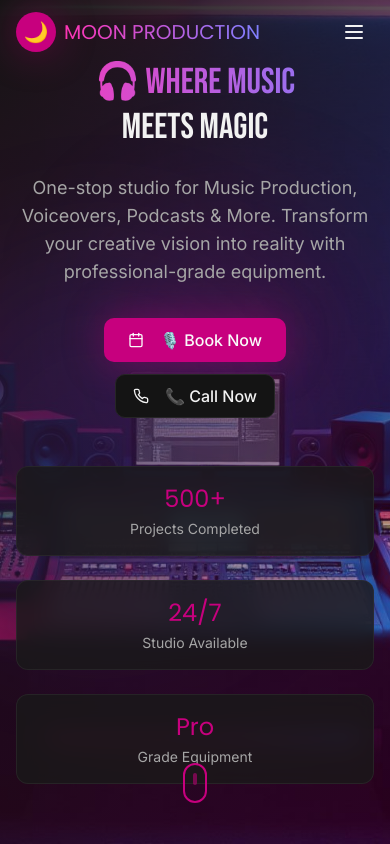
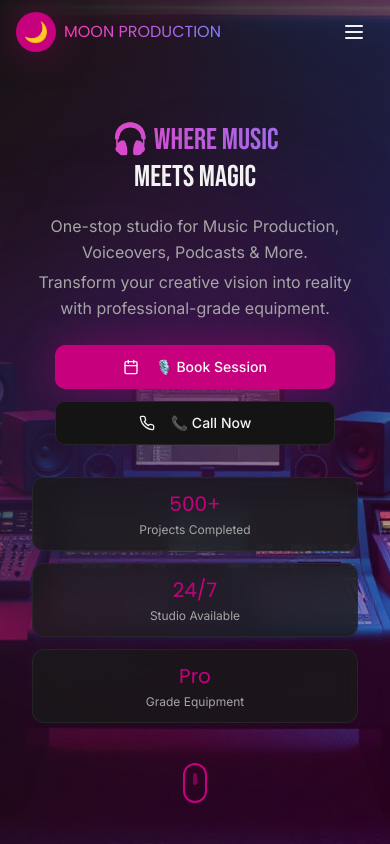
Before and after one commit to smbgAlokk/Moon-Production, a React (Vite) app: page / in a window 390 px wide. Shown: the top 844 px of the page. Built offline with nearby package versions, Linux system fonts and the light colour scheme.

Commit message:
Fix responsive design issues
Improve responsiveness across mobile and tablet devices to prevent UI issues such as overlapping headings.

```diff
--- a/src/components/AboutSection.tsx
+++ b/src/components/AboutSection.tsx
@@ -43,12 +43,12 @@ const AboutSection = () => {
           {/* Content Side */}
           <div className="space-y-8">
             <div>
-              <h2 className="font-heading text-4xl sm:text-5xl mb-6">
+              <h2 className="font-heading text-3xl sm:text-4xl md:text-5xl mb-4 sm:mb-6 leading-tight">
                 <span className="text-gradient">About</span>
                 <br />
                 <span className="text-foreground">MOON PRODUCTION</span>
               </h2>
-              <div className="space-y-6 text-lg text-muted-foreground leading-relaxed">
+              <div className="space-y-4 sm:space-y-6 text-base sm:text-lg text-muted-foreground leading-relaxed">
                 <p>
                   Moon Production is not just a studio — it's a space where creativity flows.
                   We're based in Delhi and offer end-to-end audio and visual production: from vocal recording
--- a/src/components/Header.tsx
+++ b/src/components/Header.tsx
@@ -36,8 +36,8 @@ const Header = () => {
             <div className="w-10 h-10 bg-primary rounded-full flex items-center justify-center studio-glow">
               <span className="text-primary-foreground font-heading text-xl">🌙</span>
             </div>
-            <div>
-              <h1 className="font-heading text-xl md:text-2xl text-gradient">
+            <div className="min-w-0">
+              <h1 className="font-heading text-base sm:text-lg md:text-xl lg:text-2xl text-gradient truncate">
                 MOON PRODUCTION
               </h1>
               <p className="text-xs text-muted-foreground hidden sm:block">
@@ -60,31 +60,40 @@ const Header = () => {
           </nav>
 
           {/* CTA Buttons */}
-          <div className="hidden md:flex items-center space-x-4">
-            <Button variant="outline" size="sm" className="hover-glow">
-              <Phone className="w-4 h-4 mr-2" />
-              Call Now
+          <div className="hidden lg:flex items-center space-x-2 xl:space-x-4">
+            <Button variant="outline" size="sm" className="hover-glow text-xs xl:text-sm px-2 xl:px-3">
+              <Phone className="w-3 h-3 xl:w-4 xl:h-4 mr-1 xl:mr-2" />
+              <span className="hidden xl:inline">Call Now</span>
+              <span className="xl:hidden">Call</span>
             </Button>
             {user ? (
-              <div className="flex items-center space-x-2">
-                <Button size="sm" className="studio-glow animate-pulse-glow" asChild>
-                  <Link to="/booking">🎙️ Book Session</Link>
+              <div className="flex items-center space-x-1 xl:space-x-2">
+                <Button size="sm" className="studio-glow animate-pulse-glow text-xs xl:text-sm px-2 xl:px-3" asChild>
+                  <Link to="/booking">
+                    <span className="hidden xl:inline">🎙️ Book Session</span>
+                    <span className="xl:hidden">🎙️ Book</span>
+                  </Link>
                 </Button>
-                <Button variant="outline" size="sm" onClick={signOut}>
-                  <LogOut className="w-4 h-4 mr-2" />
-                  Sign Out
+                <Button variant="outline" size="sm" onClick={signOut} className="text-xs xl:text-sm px-2 xl:px-3">
+                  <LogOut className="w-3 h-3 xl:w-4 xl:h-4 mr-1 xl:mr-2" />
+                  <span className="hidden xl:inline">Sign Out</span>
+                  <span className="xl:hidden">Out</span>
                 </Button>
               </div>
             ) : (
-              <div className="flex items-center space-x-2">
-                <Button variant="outline" size="sm" asChild>
+              <div className="flex items-center space-x-1 xl:space-x-2">
+                <Button variant="outline" size="sm" asChild className="text-xs xl:text-sm px-2 xl:px-3">
                   <Link to="/auth">
-                    <User className="w-4 h-4 mr-2" />
-                    Sign In
+                    <User className="w-3 h-3 xl:w-4 xl:h-4 mr-1 xl:mr-2" />
+                    <span className="hidden xl:inline">Sign In</span>
+                    <span className="xl:hidden">In</span>
                   </Link>
                 </Button>
-                <Button size="sm" className="studio-glow animate-pulse-glow" asChild>
-                  <Link to="/booking">🎙️ Book Session</Link>
+                <Button size="sm" className="studio-glow animate-pulse-glow text-xs xl:text-sm px-2 xl:px-3" asChild>
+                  <Link to="/booking">
+                    <span className="hidden xl:inline">🎙️ Book Session</span>
+                    <span className="xl:hidden">🎙️ Book</span>
+                  </Link>
                 </Button>
               </div>
             )}
--- a/src/components/HeroSection.tsx
+++ b/src/components/HeroSection.tsx
@@ -26,55 +26,55 @@ const HeroSection = () => {
       <div className="relative z-20 container mx-auto px-4 sm:px-6 lg:px-8 text-center">
         <div className="max-w-4xl mx-auto">
           {/* Main Heading */}
-          <h1 className="font-hero text-4xl sm:text-6xl lg:text-8xl mb-6 leading-tight">
+          <h1 className="font-hero text-3xl xs:text-4xl sm:text-5xl md:text-6xl lg:text-7xl xl:text-8xl mb-4 sm:mb-6 leading-tight">
             <span className="block text-gradient">🎧 WHERE MUSIC</span>
             <span className="block text-foreground">MEETS MAGIC</span>
           </h1>
 
           {/* Subheading */}
-          <p className="text-lg sm:text-xl lg:text-2xl text-muted-foreground mb-8 max-w-2xl mx-auto">
+          <p className="text-base sm:text-lg md:text-xl lg:text-2xl text-muted-foreground mb-6 sm:mb-8 max-w-2xl mx-auto px-4 leading-relaxed">
             One-stop studio for Music Production, Voiceovers, Podcasts & More.
-            Transform your creative vision into reality with professional-grade equipment.
+            <span className="block mt-1">Transform your creative vision into reality with professional-grade equipment.</span>
           </p>
 
           {/* CTA Buttons */}
-          <div className="flex flex-col sm:flex-row items-center justify-center gap-3 sm:gap-4 mb-12">
+          <div className="flex flex-col sm:flex-row items-center justify-center gap-3 sm:gap-4 mb-8 sm:mb-12 px-4">
             <Button
               size="lg"
-              className="studio-glow hover-glow text-base sm:text-lg px-6 sm:px-8 py-3 sm:py-4 min-w-[160px] sm:min-w-[200px] transition-bounce"
+              className="studio-glow hover-glow text-sm sm:text-base md:text-lg px-4 sm:px-6 md:px-8 py-3 sm:py-4 w-full sm:w-auto max-w-[280px] sm:min-w-[200px] transition-bounce"
               asChild
             >
               <Link to="/booking">
-                <Calendar className="w-4 h-4 sm:w-5 sm:h-5 mr-2" />
+                <Calendar className="w-4 h-4 sm:w-5 sm:h-5 mr-2 flex-shrink-0" />
                 <span className="hidden sm:inline">🎙️ Book Your Session</span>
-                <span className="sm:hidden">🎙️ Book Now</span>
+                <span className="sm:hidden">🎙️ Book Session</span>
               </Link>
             </Button>
             <Button
               variant="outline"
               size="lg"
-              className="text-base sm:text-lg px-4 sm:px-6 lg:px-8 py-3 sm:py-4 min-w-[160px] sm:min-w-[200px] glass-effect hover-glow transition-bounce"
+              className="text-sm sm:text-base md:text-lg px-4 sm:px-6 md:px-8 py-3 sm:py-4 w-full sm:w-auto max-w-[280px] sm:min-w-[200px] glass-effect hover-glow transition-bounce"
               onClick={() => window.open('tel:+918528934948', '_blank')}
             >
-              <Phone className="w-4 h-4 sm:w-5 sm:h-5 mr-2" />
+              <Phone className="w-4 h-4 sm:w-5 sm:h-5 mr-2 flex-shrink-0" />
               <span className="hidden sm:inline">📞 Contact Us Now</span>
               <span className="sm:hidden">📞 Call Now</span>
             </Button>
           </div>
 
           {/* Quick Stats */}
-          <div className="grid grid-cols-1 sm:grid-cols-3 gap-6 max-w-2xl mx-auto">
-            <div className="glass-effect p-4 rounded-lg hover-glow transition-studio">
-              <div className="text-2xl font-heading text-primary mb-1">500+</div>
-              <div className="text-sm text-muted-foreground">Projects Completed</div>
+          <div className="grid grid-cols-1 xs:grid-cols-3 gap-3 sm:gap-6 max-w-2xl mx-auto px-4">
+            <div className="glass-effect p-3 sm:p-4 rounded-lg hover-glow transition-studio text-center">
+              <div className="text-xl sm:text-2xl font-heading text-primary mb-1">500+</div>
+              <div className="text-xs sm:text-sm text-muted-foreground">Projects Completed</div>
             </div>
-            <div className="glass-effect p-4 rounded-lg hover-glow transition-studio">
-              <div className="text-2xl font-heading text-primary mb-1">24/7</div>
-              <div className="text-sm text-muted-foreground">Studio Available</div>
+            <div className="glass-effect p-3 sm:p-4 rounded-lg hover-glow transition-studio text-center">
+              <div className="text-xl sm:text-2xl font-heading text-primary mb-1">24/7</div>
+              <div className="text-xs sm:text-sm text-muted-foreground">Studio Available</div>
             </div>
-            <div className="glass-effect p-4 rounded-lg hover-glow transition-studio">
-              <div className="text-2xl font-heading text-primary mb-1">Pro</div>
-              <div className="text-sm text-muted-foreground">Grade Equipment</div>
+            <div className="glass-effect p-3 sm:p-4 rounded-lg hover-glow transition-studio text-center">
+              <div className="text-xl sm:text-2xl font-heading text-primary mb-1">Pro</div>
+              <div className="text-xs sm:text-sm text-muted-foreground">Grade Equipment</div>
             </div>
           </div>
         </div>
--- a/src/components/ServicesSection.tsx
+++ b/src/components/ServicesSection.tsx
@@ -68,13 +68,13 @@ const ServicesSection = () => {
 
       <div className="container mx-auto px-4 sm:px-6 lg:px-8 relative z-10">
         {/* Section Header */}
-        <div className="text-center mb-16">
-          <h2 className="font-heading text-4xl sm:text-5xl lg:text-6xl mb-6">
+        <div className="text-center mb-12 sm:mb-16 px-4">
+          <h2 className="font-heading text-3xl sm:text-4xl md:text-5xl lg:text-6xl mb-4 sm:mb-6 leading-tight">
             <span className="text-gradient">🎶 OUR STUDIO</span>
             <br />
             <span className="text-foreground">SERVICES</span>
           </h2>
-          <p className="text-xl text-muted-foreground max-w-2xl mx-auto">
+          <p className="text-base sm:text-lg md:text-xl text-muted-foreground max-w-2xl mx-auto leading-relaxed">
             High-end production, all in one place. Professional equipment and expert guidance for every creative need.
           </p>
         </div>
--- a/tailwind.config.ts
+++ b/tailwind.config.ts
@@ -18,6 +18,9 @@ export default {
 			}
 		},
 		extend: {
+			screens: {
+				'xs': '475px',
+			},
 			fontFamily: {
 				hero: ['Bebas Neue', 'Arial Black', 'sans-serif'],
 				heading: ['Poppins', 'system-ui', 'sans-serif'],
```
